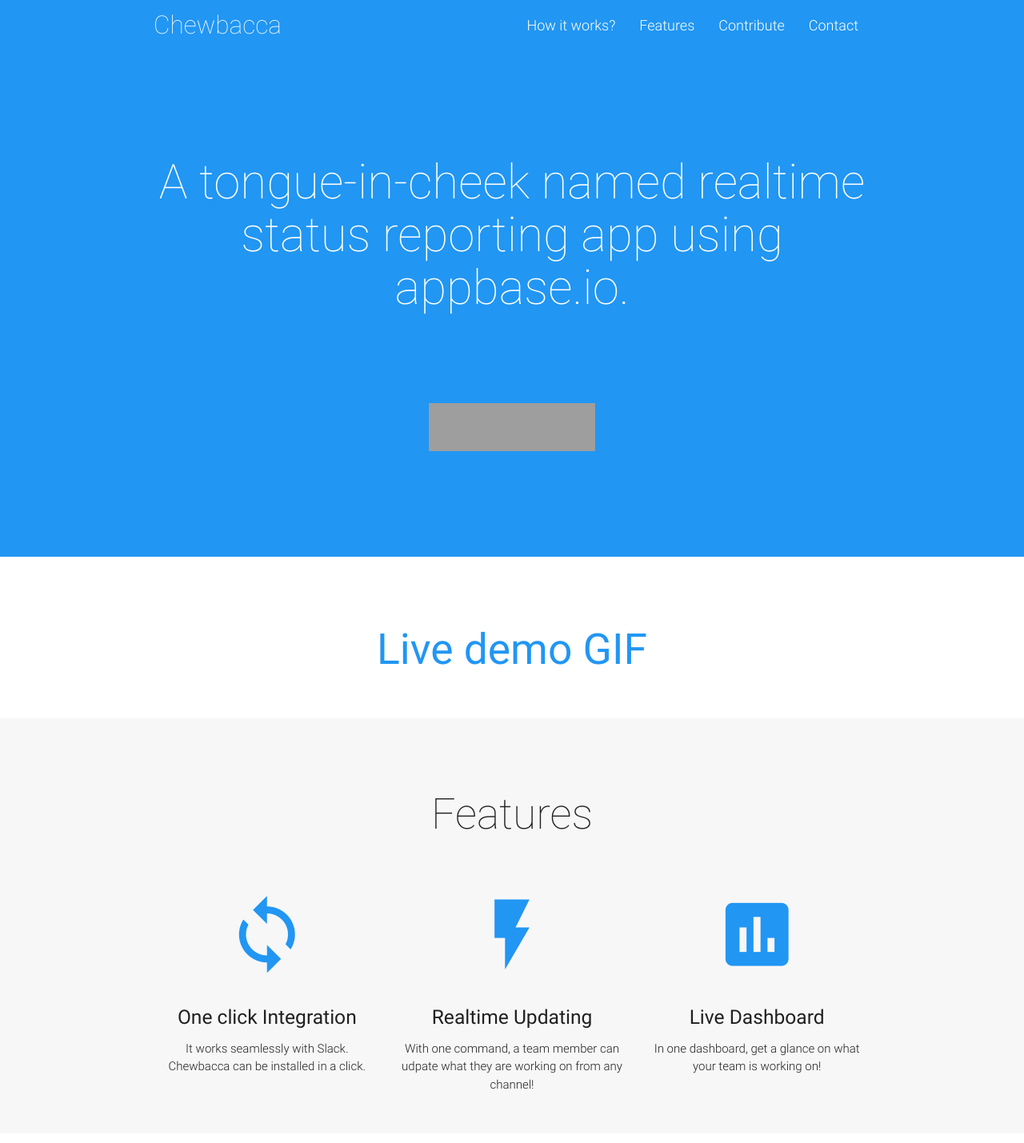
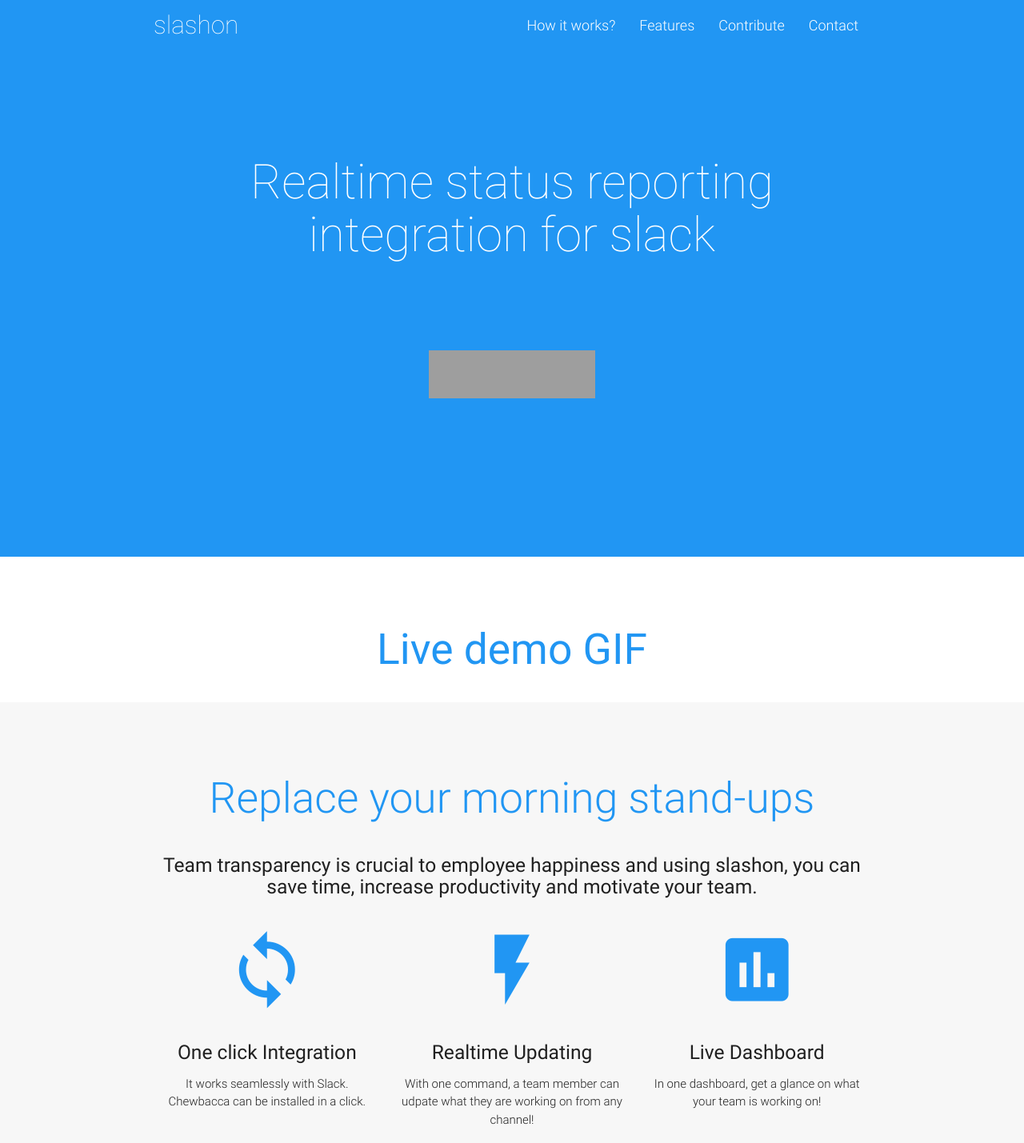
Before and after one commit to appbaseio-apps/stuck-on-slack, a website: page public/index.html in a window 1280 px wide. Shown: the top 1429 px of the page at 80% size. Drawn offline with Linux system fonts and the light colour scheme; grey boxes are pictures that could not be loaded.

Commit message:
Update content

```diff
--- a/public/index.html
+++ b/public/index.html
@@ -5,7 +5,7 @@
   <meta http-equiv="Content-Type" content="text/html; charset=UTF-8" />
   <meta name="viewport" content="width=device-width, initial-scale=1, maximum-scale=1.0, user-scalable=no" />
   <meta name="theme-color" content="#2196F3">
-  <title>A tongue-in-cheek named realtime status reporting app using appbase.io.</title>
+  <title>Realtime status reporting integration for slack</title>
   <!-- CSS  -->
   <link href="min/plugin-min.css" type="text/css" rel="stylesheet">
   <link href="min/custom-min.css" type="text/css" rel="stylesheet">
@@ -23,7 +23,7 @@
     <nav id="nav_f" class="default_color" role="navigation">
       <div class="container">
         <div class="nav-wrapper">
-          <a href="#" id="logo-container" class="brand-logo">Chewbacca</a>
+          <a href="#" id="logo-container" class="brand-logo">slashon</a>
           <ul class="right hide-on-med-and-down">
             <li><a href="#intro">How it works?</a></li>
             <li><a href="#work">Features</a></li>
@@ -45,7 +45,7 @@
   <div class="section no-pad-bot" id="index-banner">
     <div class="container">
       <h2 class="text_h center header cd-headline letters type">
-            <span>A tongue-in-cheek named realtime status reporting app using appbase.io.</span>
+            <span>Realtime status reporting integration for slack</span>
         </h2>
       <div class="row center">
         <a href="https://slack.com/oauth/authorize?scope=incoming-webhook,commands&client_id=2920034424.44477141123&redirect_uri=http://127.0.0.1:5001/auth"><img alt="Add to Slack" height="60" width="208" src="https://platform.slack-edge.com/img/add_to_slack@2x.png" srcset="https://platform.slack-edge.com/img/add_to_slack@2x.png 2x" /></a>
@@ -57,8 +57,6 @@
     <div class="container">
       <h2 class="header text_b center">Live demo GIF</h2>
       <h5 class="center grey-text"> </h5>
-      <div class="row" id="available-slots">
-      </div>
     </div>
   </div>
   <!--Intro and service-->
@@ -66,7 +64,8 @@
     <div class="container">
       <div class="row">
         <div class="col s12">
-          <h2 class="center header text_h2" <span class="span_h2">Features</span></h2>
+          <h2 class="center header text_h2"> <span class="span_h2">Replace your morning stand-ups</span></h2>
+          <h5 class="center">Team transparency is crucial to employee happiness and using slashon, you can save time, increase productivity and motivate your team.</h5>
         </div>
         <div class="col s12 m4 l4">
           <div class="center promo promo-example">
```
